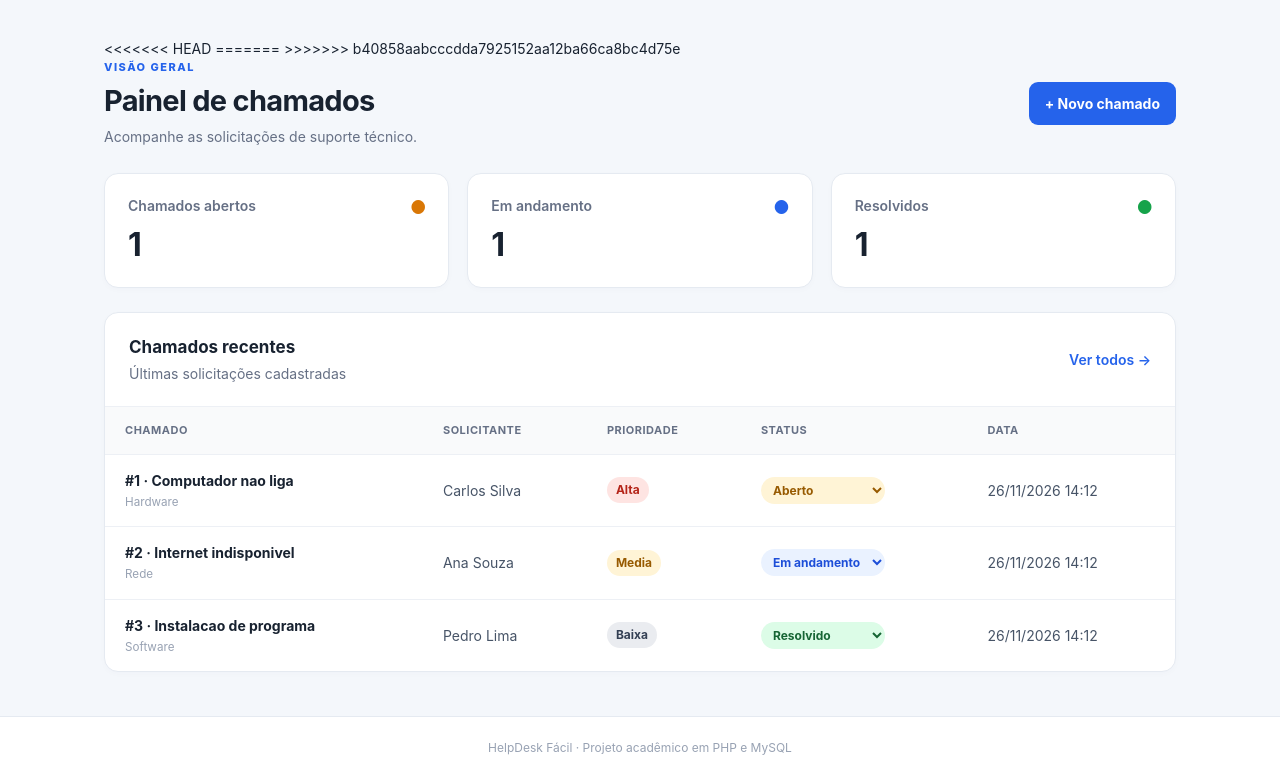
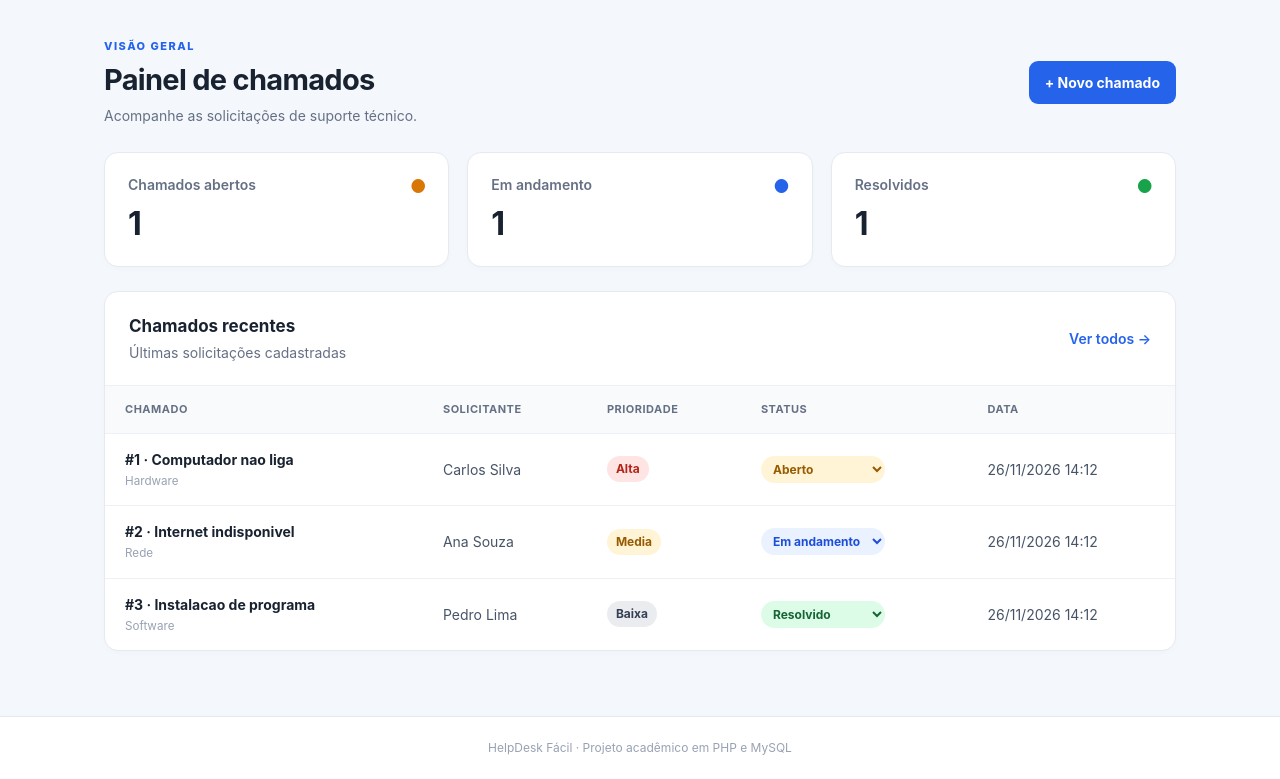
Before and after one commit to DiegoLs16/helpdesk_facil, a PHP site: page /index.php in a window 1280 px wide. Shown: the part 72-851 px from the top of the page. Run offline with PHP 8.4, Linux system fonts and the light colour scheme; a user stored in the database is signed in; data comes from the database, SQL or seed files in the repository.

Commit message:
remover conflitos de mesclagem e limpar código no header.php

```diff
--- a/includes/header.php
+++ b/includes/header.php
@@ -26,14 +26,12 @@ $cssPagina = $cssPagina ?? 'index.css';
     </nav>
   </header>
   <main class="container">
-    <<<<<<< HEAD
-      <?php if (!empty($_SESSION['flash'])): $flash = $_SESSION['flash'];
-        unset($_SESSION['flash']); ?>
-      <div class="flash flash-<?= e($flash['tipo']) ?>" role="alert"><?= e($flash['texto']) ?></div>
-    <?php endif; ?>
-    =======
     <?php if (!empty($_SESSION['flash'])): $flash = $_SESSION['flash'];
       unset($_SESSION['flash']); ?>
       <div class="flash flash-<?= e($flash['tipo']) ?>" role="alert"><?= e($flash['texto']) ?></div>
     <?php endif; ?>
-    >>>>>>> b40858aabcccdda7925152aa12ba66ca8bc4d75e
+
+    <?php if (!empty($_SESSION['flash'])): $flash = $_SESSION['flash'];
+      unset($_SESSION['flash']); ?>
+      <div class="flash flash-<?= e($flash['tipo']) ?>" role="alert"><?= e($flash['texto']) ?></div>
+    <?php endif; ?>
```
